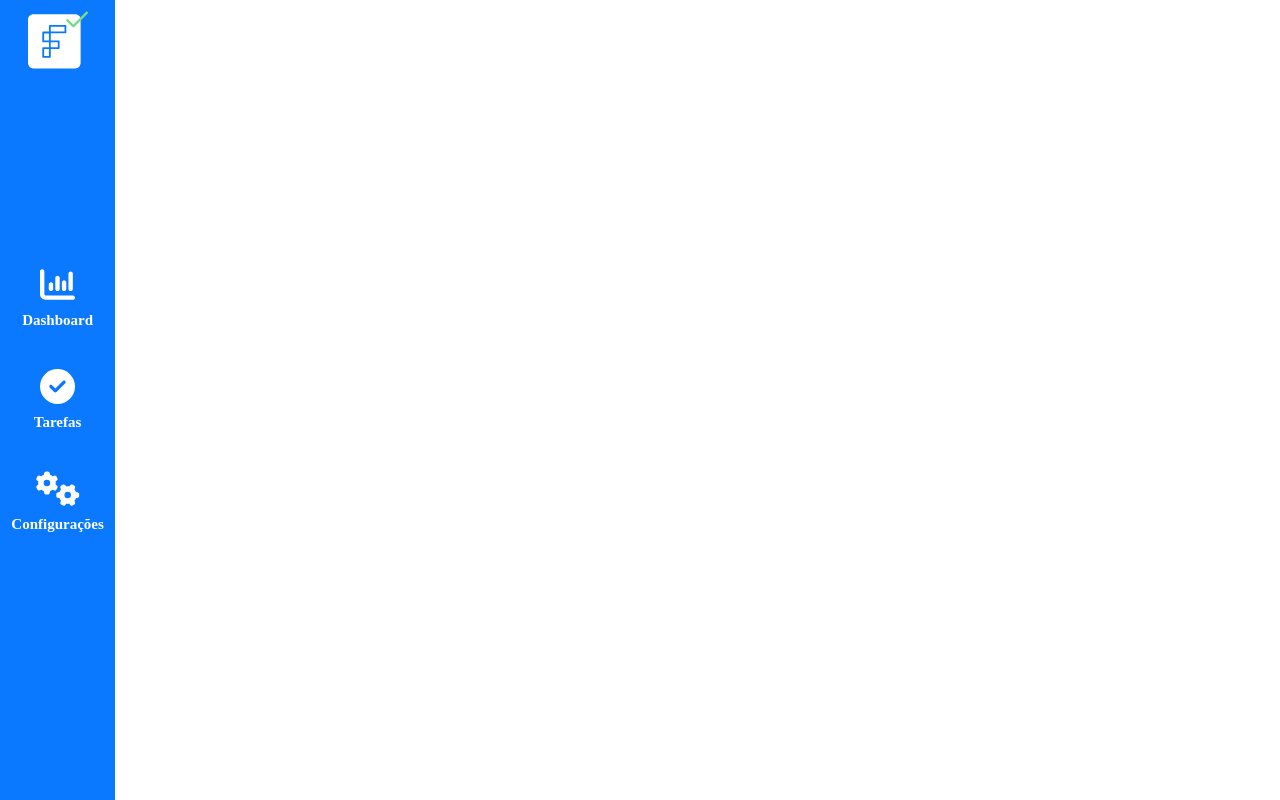
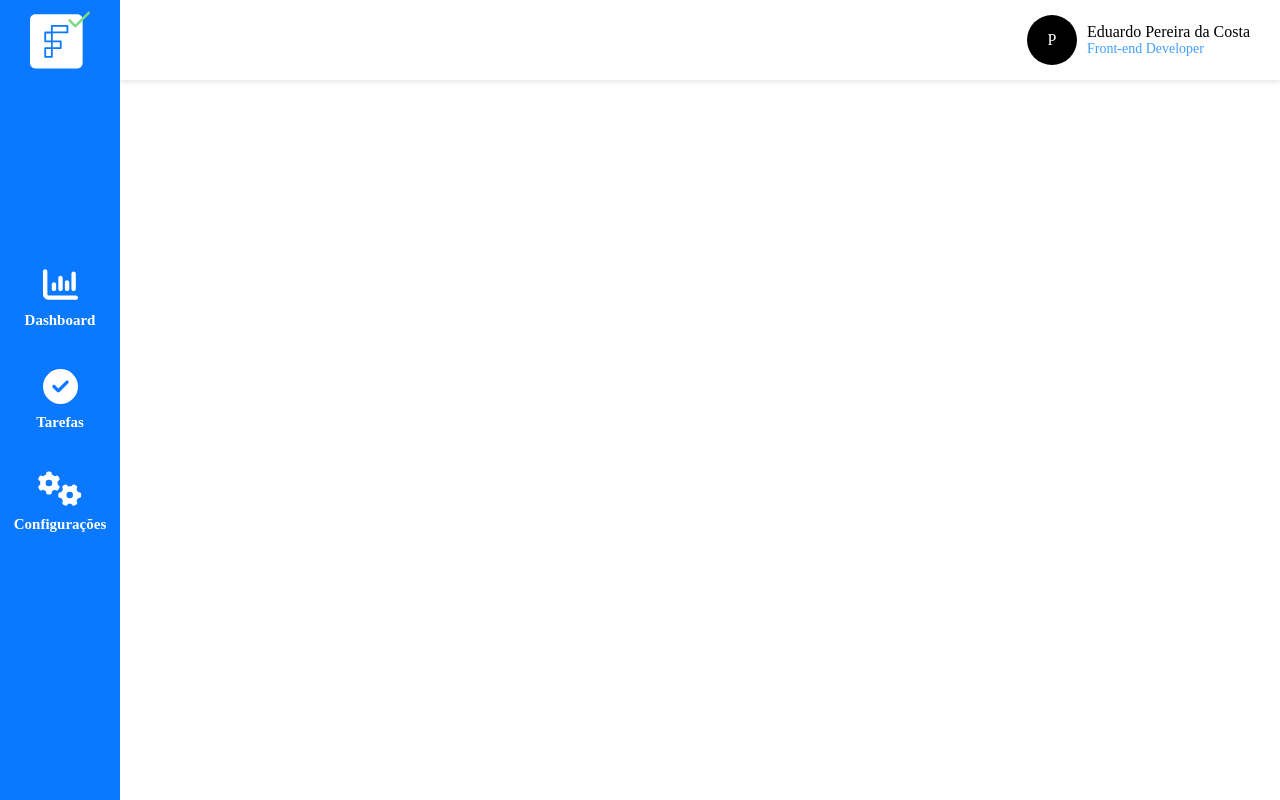
Before and after one commit to Henrique-All/facilita-tasks, a Vue app: page / in a window 1280 px wide. Built offline with nearby package versions, Linux system fonts and the light colour scheme.

Commit message:
feat: header

```diff
--- a/src/App.vue
+++ b/src/App.vue
@@ -1,9 +1,17 @@
 <script setup>
 import SideBar from './components/SideBar.vue'
+import DashboardScreen from './view/DashboardScreen.vue'
 </script>
 
 <template>
-  <SideBar />
+  <div class="container">
+    <SideBar />
+    <DashboardScreen />
+  </div>
 </template>
 
-<style scoped></style>
+<style scoped>
+.container {
+  display: flex;
+}
+</style>
--- a/src/assets/main.css
+++ b/src/assets/main.css
@@ -5,7 +5,7 @@
 }
 
 #app {
-  max-width: 1280px;
+  max-width: 100%;
   margin: 0;
   padding: 0;
   font-weight: normal;
--- /dev/null
+++ b/src/components/HeaderComponent.vue
@@ -0,0 +1,42 @@
+<template>
+  <header class="main-header">
+    <span class="user-logo">P</span>
+    <div class="user-description">
+      <p>Eduardo Pereira da Costa</p>
+      <p class="sub-description">Front-end Developer</p>
+    </div>
+  </header>
+</template>
+<script>
+export default {}
+</script>
+<style scoped>
+.main-header {
+  display: flex;
+  justify-content: end;
+  width: 100%;
+  height: 80px;
+  box-shadow: 0 2px 5px rgba(0, 0, 0, 0.1);
+  align-items: center;
+  padding: 0 30px 0 0;
+  gap: 10px;
+
+  .user-logo {
+    display: flex;
+    align-items: center;
+    justify-content: center;
+    background-color: #000000;
+    border-radius: 100%;
+    width: 50px;
+    height: 50px;
+    color: white;
+  }
+
+  .user-description {
+    .sub-description {
+      color: #40a0ff;
+      font-size: 14px;
+    }
+  }
+}
+</style>
--- a/src/components/SideBar.vue
+++ b/src/components/SideBar.vue
@@ -30,7 +30,7 @@ export default {}
   display: flex;
   flex-direction: column;
   height: 100vh;
-  width: 9%;
+  width: 120px;
   background-color: #0a79ff;
   justify-content: center;
   align-items: center;
--- /dev/null
+++ b/src/view/DashboardScreen.vue
@@ -0,0 +1,16 @@
+<template>
+  <main class="main-dash">
+    <HeaderComponent />
+  </main>
+</template>
+<script>
+import HeaderComponent from '@/components/HeaderComponent.vue'
+
+export default { components: { HeaderComponent } }
+</script>
+<style scoped>
+.main-dash {
+  width: 100vw;
+  height: 100vh;
+}
+</style>
```
